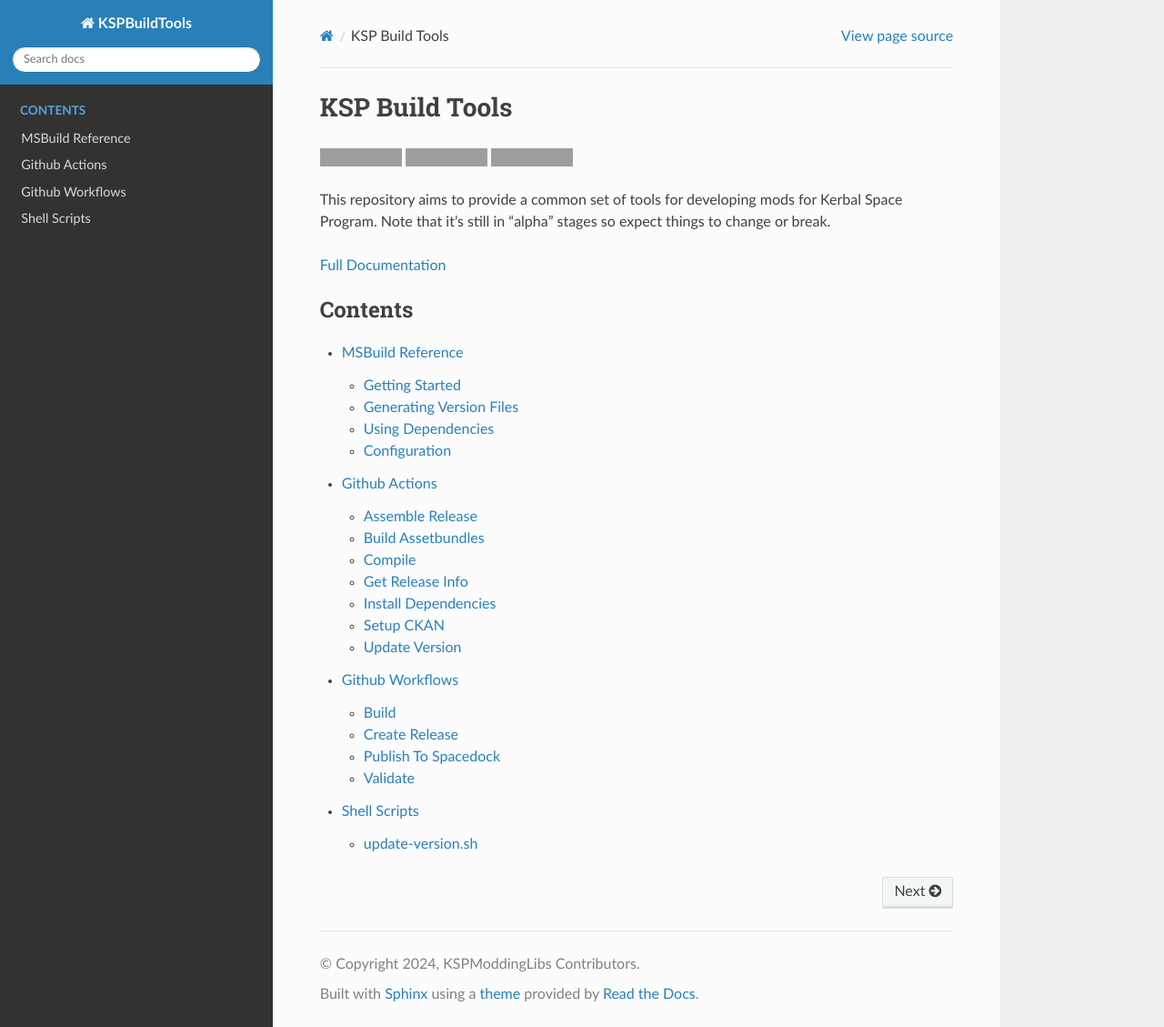
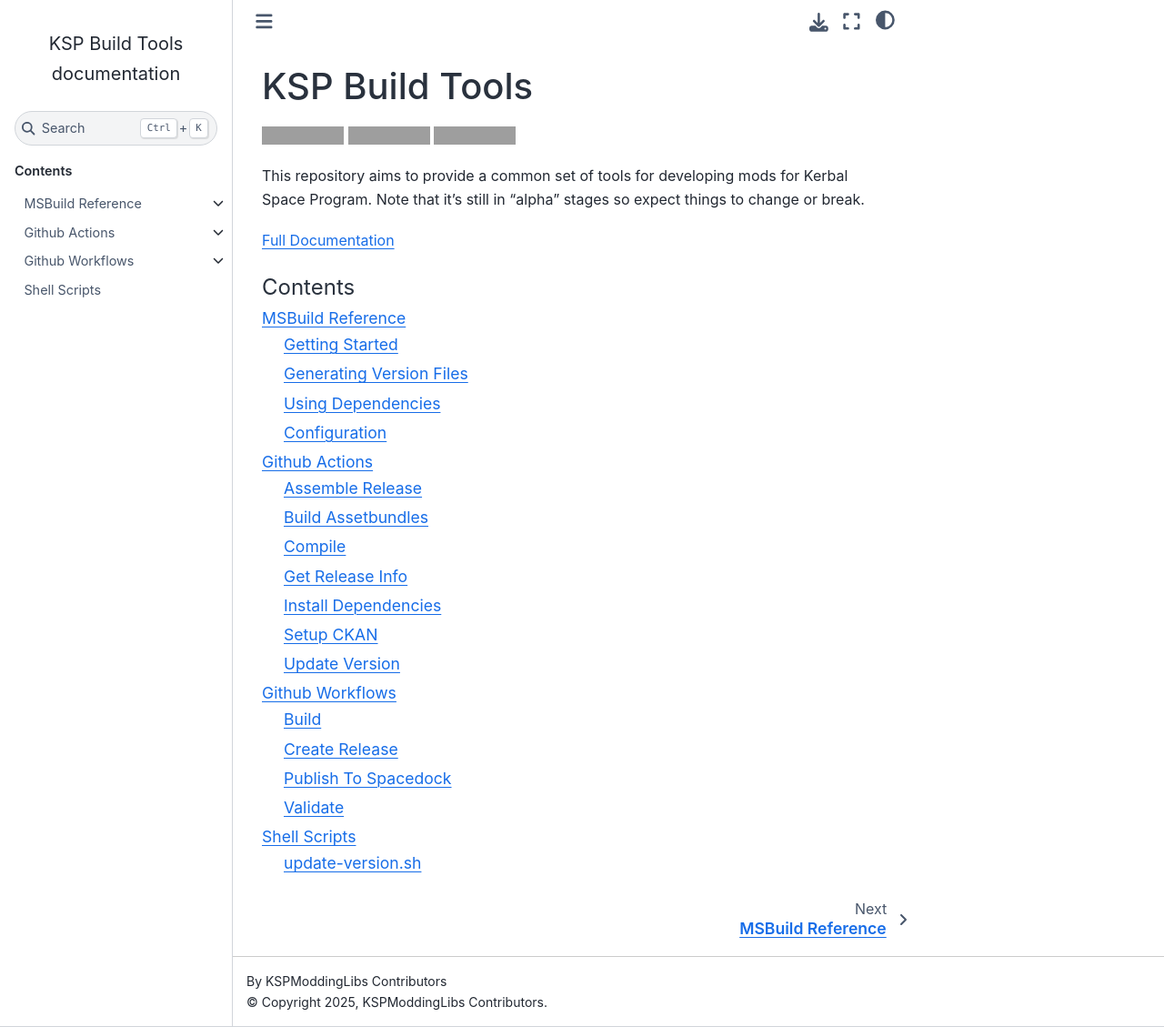
Before and after one commit to KSPModdingLibs/KSPBuildTools, a Sphinx documentation site: the page built from docs/index.md, in a window 1280 px wide and 1129 px high. Shown: the whole window at 91% size. Built offline with Sphinx 7.4.7 and the Sphinx Book theme 1.1.4, drawn with Linux system fonts in a browser that asks for light colours; the version number could not be read and is left out; grey boxes are pictures that could not be loaded.

Commit message:
Change docs theme

```diff
--- a/docs/conf.py
+++ b/docs/conf.py
@@ -9,8 +9,8 @@
 # -- Project information -----------------------------------------------------
 # https://www.sphinx-doc.org/en/master/usage/configuration.html#project-information
 
-project = 'KSPBuildTools'
-copyright = '2024, KSPModdingLibs Contributors'
+project = 'KSP Build Tools'
+copyright = '2025, KSPModdingLibs Contributors'
 author = 'KSPModdingLibs Contributors'
 
 # -- General configuration ---------------------------------------------------
@@ -24,7 +24,7 @@
 # -- Options for HTML output -------------------------------------------------
 # https://www.sphinx-doc.org/en/master/usage/configuration.html#options-for-html-output
 
-html_theme = 'sphinx_rtd_theme'
+html_theme = 'sphinx_book_theme'
 html_static_path = ['_static']
 
 # -- Options for myst-parser -------------------------------------------------
```
Also changed, not shown: docs/requirements.txt (+27 -10 lines), 1 other file.
